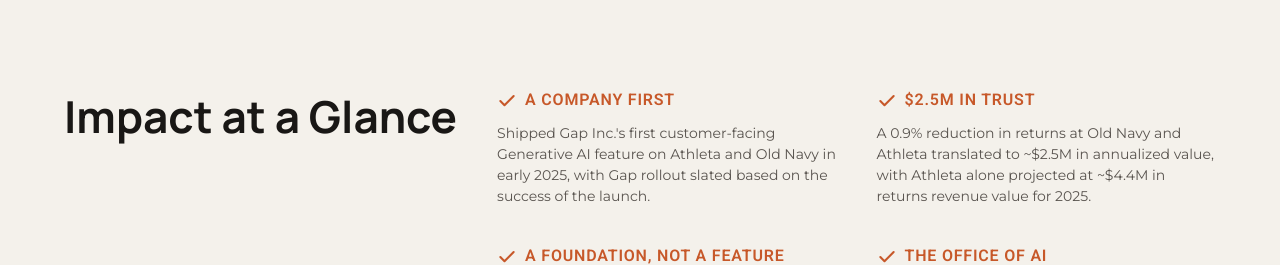
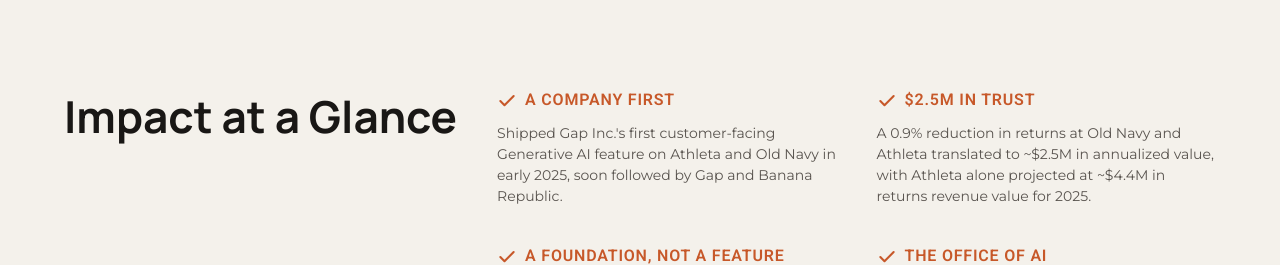
Before and after one commit to annareedsmalley/Online-Portfolio-Sept-2026, a React (Vite) app: page /work/designing-trust-into-ai-feature in a window 1280 px wide. Shown: the part 860-1125 px from the top of the page. Built offline with nearby package versions, Linux system fonts and the light colour scheme; the HTML template or start-up script is replaced by a standard one.

Commit message:
Changes
Co-authored-by: annareedsmalley <13755902+annareedsmalley@users.noreply.github.com>

```diff
--- a/src/pages/CaseStudyAIReviews.tsx
+++ b/src/pages/CaseStudyAIReviews.tsx
@@ -15,7 +15,7 @@ const otherCaseStudies = caseStudies.filter((c) => c.to !== "/work/designing-tru
 const impacts = [
   {
     label: "A COMPANY FIRST",
-    body: "Shipped Gap Inc.'s first customer-facing Generative AI feature on Athleta and Old Navy in early 2025, with Gap rollout slated based on the success of the launch.",
+    body: "Shipped Gap Inc.'s first customer-facing Generative AI feature on Athleta and Old Navy in early 2025, soon followed by Gap and Banana Republic.",
   },
   {
     label: "$2.5M IN TRUST",
```
